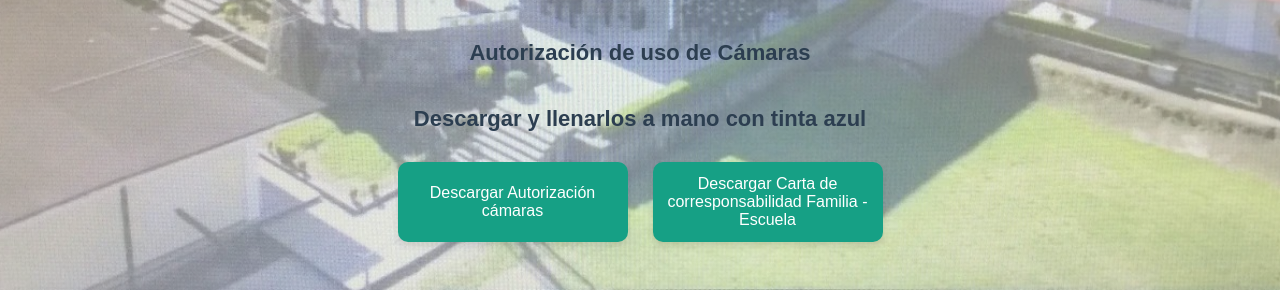
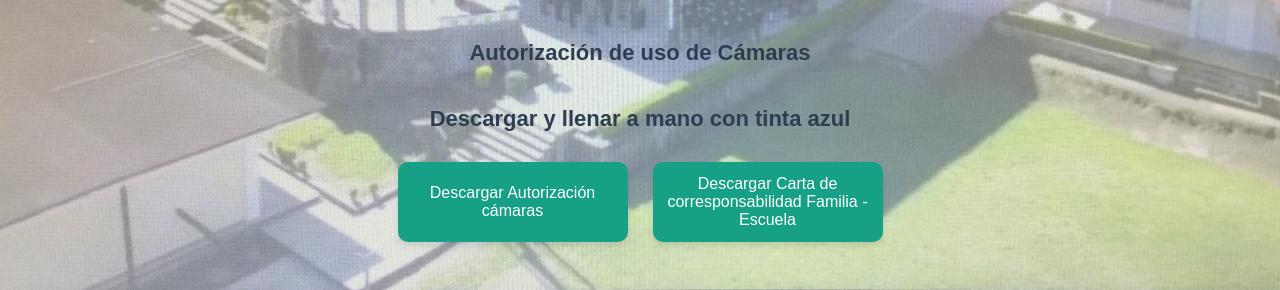
Before and after one commit to Carlos-Franco545/rrl, a Flask app: page / in a window 1280 px wide. Shown: the part 510-800 px from the top of the page. Run offline with Flask 3, Linux system fonts and the light colour scheme.

Commit message:
Fix typo in heading for manual download instructions

```diff
--- a/templates/index.html
+++ b/templates/index.html
@@ -92,7 +92,7 @@
     </div>
 
     <h2>Autorización de uso de Cámaras</h2>
-    <h2>Descargar y llenarlos a mano con tinta azul</h2>
+    <h2>Descargar y llenar a mano con tinta azul</h2>
     <div class="descargas">
         <a href="/descargar/autorizacion-camara"><button class="btn-descarga">Descargar Autorización cámaras</button></a>
         <a href="/descargar/auto-camara"><button class="btn-descarga">Descargar Carta de corresponsabilidad Familia - Escuela</button></a>
```
